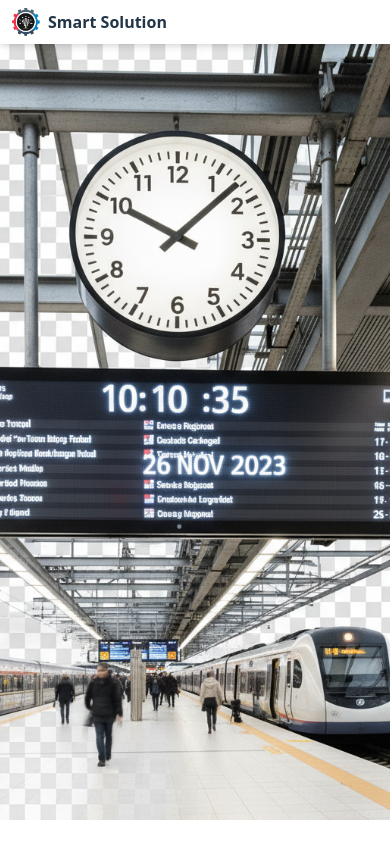
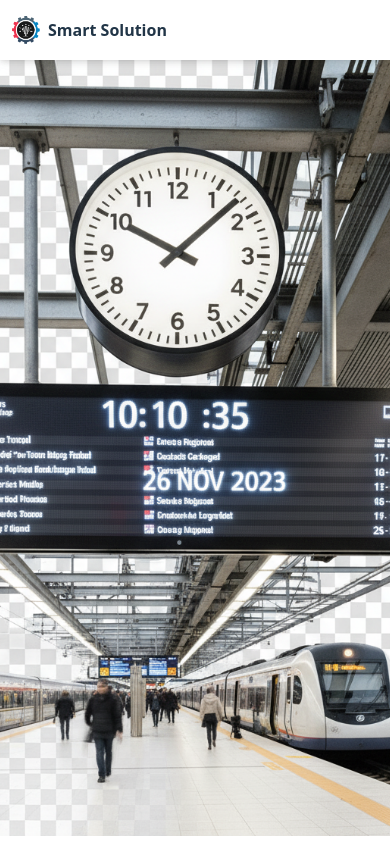
Before and after one commit to shivamt107/vardhman, a React (Vite) app: page / in a window 390 px wide. Shown: the top 844 px of the page. Built offline with nearby package versions, Linux system fonts and the light colour scheme.

Commit message:
header height

```diff
--- a/src/components/Header.css
+++ b/src/components/Header.css
@@ -45,6 +45,6 @@
   }
 
   .header {
-    padding: 0.5rem 0.75rem;
+    padding: 1rem 0.75rem;
   }
 }
```
